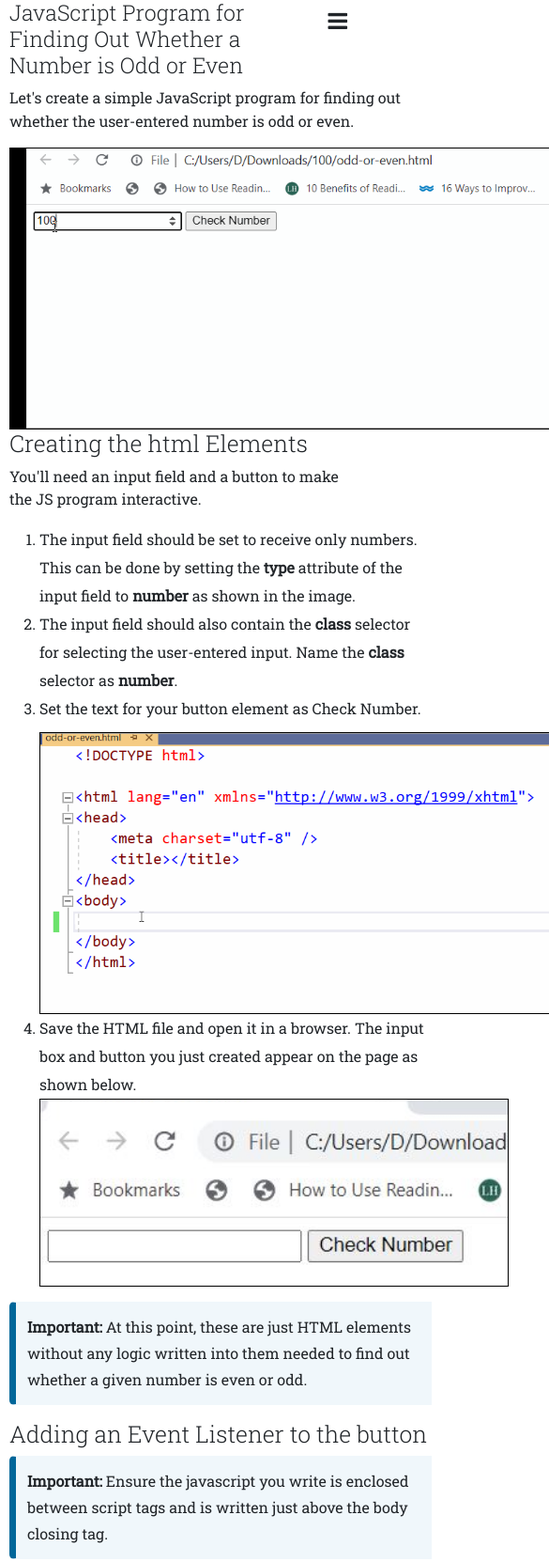
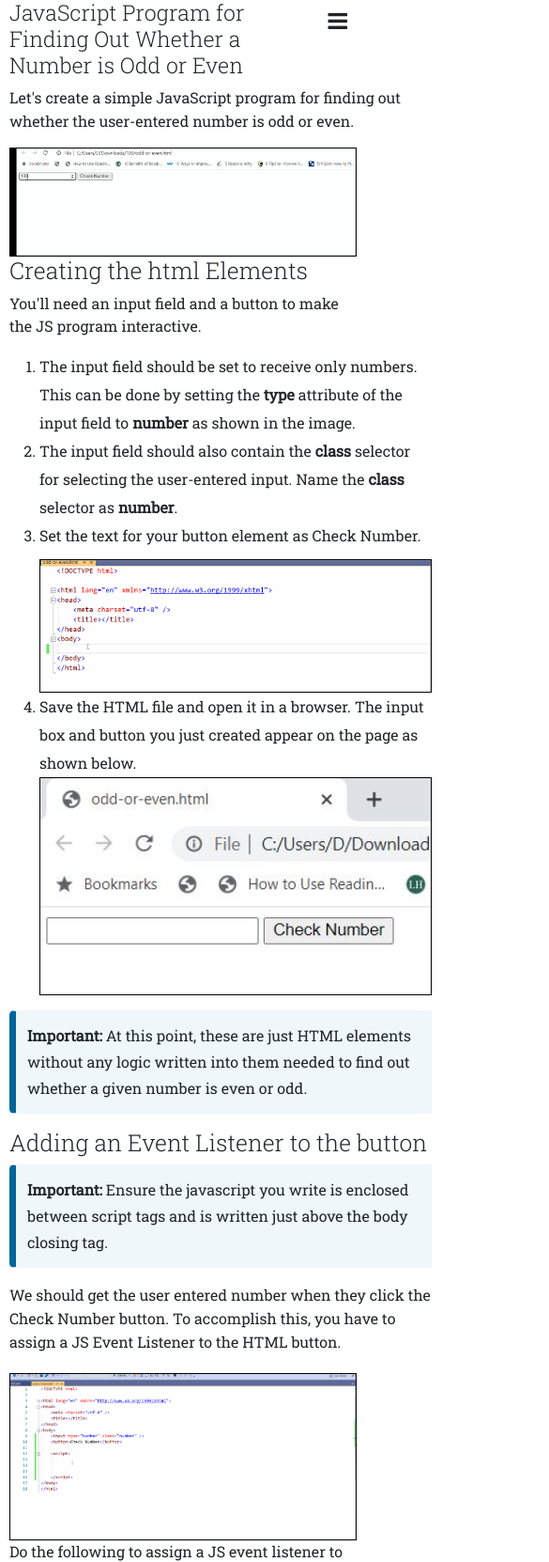
Before and after one commit to lazycoder2021/javascript_lessons, a plain HTML site: page index.html in a window 390 px wide. Shown: the top 1662 px of the page at 94% size, 585 px wide, since content can reach past the window. Drawn offline with nearby package versions, Linux system fonts and the light colour scheme; a script that the page names is missing.

Commit message:
another style update

```diff
--- a/index.html
+++ b/index.html
@@ -127,6 +127,10 @@
         @media only screen and (max-width:500px) {
 
 
+            h2 {
+                width: 450px;
+            }
+
 
 
             .scroll-nav {
@@ -219,7 +223,7 @@
         <i class="fa fa-reorder menu-icon" ></i>
         <h3 style="font-weight:100;">JavaScript Program for Finding Out Whether a Number is Odd or Even</h3>
         <p class="subheading">Let's create a simple JavaScript program for finding out whether the user-entered number is odd or even.</p>
-        <img src="100-1.gif" height="300" />
+        <img src="100-1.gif" height="300" class="img-fluid"/>
 
         <h2 style="font-weight:100;">Creating the html Elements</h2>
         <p>You'll need an input field and a button to make the JS program interactive.</p>
@@ -228,9 +232,9 @@
             <li>The input field should also contain the <b>class </b> selector for selecting the user-entered input. Name the <b>class</b> selector as <b>number</b>.</li>
             <li style="margin-bottom:10px;">Set the text for your button element as Check Number.</li>
 
-            <img src="100-2.gif" height="300" />
+            <img src="100-2.gif" height="300" class="img-fluid" />
             <li>Save the HTML file and open it in a browser. The input box and button you just created appear on the page as shown below.</li>
-            <img src="100-3.JPG" height="200" width="500" style="object-fit:cover" />
+            <img src="100-3.JPG" height="200" width="500" style="object-fit:cover" class="img-fluid" />
 
         </ol>
 
@@ -242,7 +246,7 @@
         <h2 style="font-weight:100;">Adding an Event Listener to the button</h2>
         <p class="note-important">Ensure the javascript you write is enclosed between script tags and is written just above the body closing tag.</p>
         <p class="subheading">We should get the user entered number when they click the Check Number button. To accomplish this, you have to assign a JS Event Listener to the HTML button.</p>
-        <img src="100-4.gif" height="500" style="margin-top:5px;" />
+        <img src="100-4.gif" height="500" style="margin-top:5px;" class="img-fluid"/>
         <p>Do the following to assign a JS event listener to the button. The steps to be executed can be viewed in the image too.</p>
         <ol class="numbered_list">
             <li>Select the button using JavaScript with the help of the <a href="#">document.querySelector()</a> method.</li>
@@ -259,9 +263,9 @@
 
         <h2 style="font-weight:100;">Making our Event Listener Listen to User Entered Input</h2>
         <p>Just modify the function to receive the user input as shown in the image below.</p>
-        <img src="100-5.gif" height="400" style="margin-top:5px;" /><br/><br />
+        <img src="100-5.gif" height="400" style="margin-top:5px;" class="img-fluid" /><br/><br />
         <p class="note-important">The checkNumber() function is now receiving the input value entered by the user (selected with the help of the <a href="#">document.querySelector()</a> method) and storing it in a variable called number for ease of use. You can also double-check whether you are correctly receiving the user input by alerting the variable value as shown in the image below.</p>
-        <img src="100-6.gif" height="400" style="margin-top:5px;" />
+        <img src="100-6.gif" height="400" style="margin-top:5px;" class="img-fluid" />
 
         <h2 style="font-weight:100;">Using Modulus Operator (%) to check whether the user entered number is even or odd</h2>
         <p class="subheading">Using the Modulus operator (also known as the Remainder operator) which returns the leftover remainder after division can help you decide whether a given number is even or odd. And since we are faced with 2 conditions here (the number could be odd or even, right?), we can use the modulo operator in an if-else condition as follows:</p>
```
